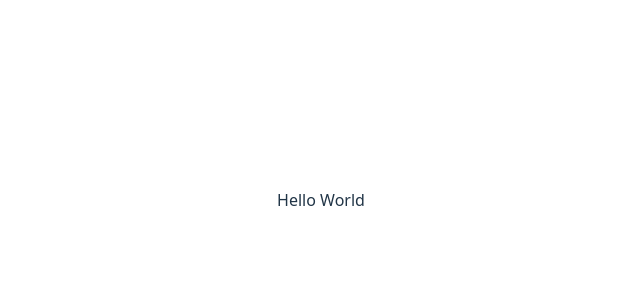
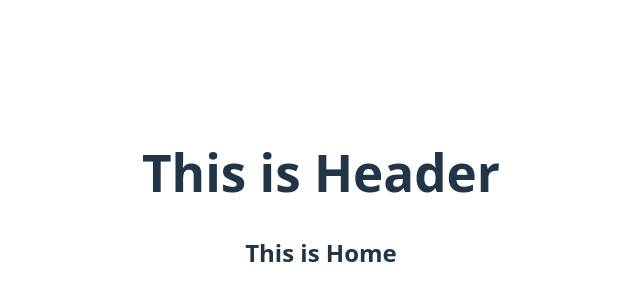
Before and after one commit to Rahaman-Atikur/React-Router-Recap, a React (Vite) app: page / in a window 1280 px wide. Shown: the part 200-500 px from the top of the page, without its empty margins (319-959 px from the left). Built offline with nearby package versions, Linux system fonts and the light colour scheme.

Commit message:
Phase Two Done: Component Routing , Root Fixed Concepts

```diff
--- /dev/null
+++ b/src/Components/Header/Header.jsx
@@ -0,0 +1,11 @@
+import React from 'react';
+
+const Header = () => {
+    return (
+        <div>
+            <h1>This is Header</h1>
+        </div>
+    );
+};
+
+export default Header;
--- /dev/null
+++ b/src/Components/Home/Home.jsx
@@ -0,0 +1,11 @@
+import React from 'react';
+
+const Home = () => {
+    return (
+        <div>
+            <h2>This is Home</h2>
+        </div>
+    );
+};
+
+export default Home;
--- /dev/null
+++ b/src/Components/Mobiles/Mobiles.jsx
@@ -0,0 +1,11 @@
+import React from 'react';
+
+const Mobiles = () => {
+    return (
+        <div>
+            <h2>This is Mobiles</h2>
+        </div>
+    );
+};
+
+export default Mobiles;
--- /dev/null
+++ b/src/Components/Root/Root.jsx
@@ -0,0 +1,14 @@
+import React from 'react';
+import Header from '../Header/Header';
+import { Outlet } from 'react-router';
+
+const Root = () => {
+    return (
+        <div>
+            <Header></Header>
+            <Outlet></Outlet>
+        </div>
+    );
+};
+
+export default Root;
--- a/src/main.jsx
+++ b/src/main.jsx
@@ -6,16 +6,32 @@
   createBrowserRouter,
   RouterProvider,
 } from "react-router";
+import Root from './Components/Root/Root.jsx';
+import Home from './Components/Home/Home.jsx';
+import Mobiles from './Components/Mobiles/Mobiles.jsx';
 
 const router = createBrowserRouter([
   {
     path: "/",
-    element: <div>Hello World</div>,
+    Component: Root,
+    children: [
+      { index: true, Component: Home },
+      { path: "mobiles", Component: Mobiles },
+      { path: "Home", Component: Home }
+    ]
+  },
+  {
+    path: "/About",
+    element: <div>About</div>,
+  },
+  {
+    path: "/Home",
+    element: <div>Home</div>,
   },
 ]);
 
 createRoot(document.getElementById('root')).render(
   <StrictMode>
-   <RouterProvider router={router} ></RouterProvider>
+    <RouterProvider router={router} ></RouterProvider>
   </StrictMode>,
 )
```
